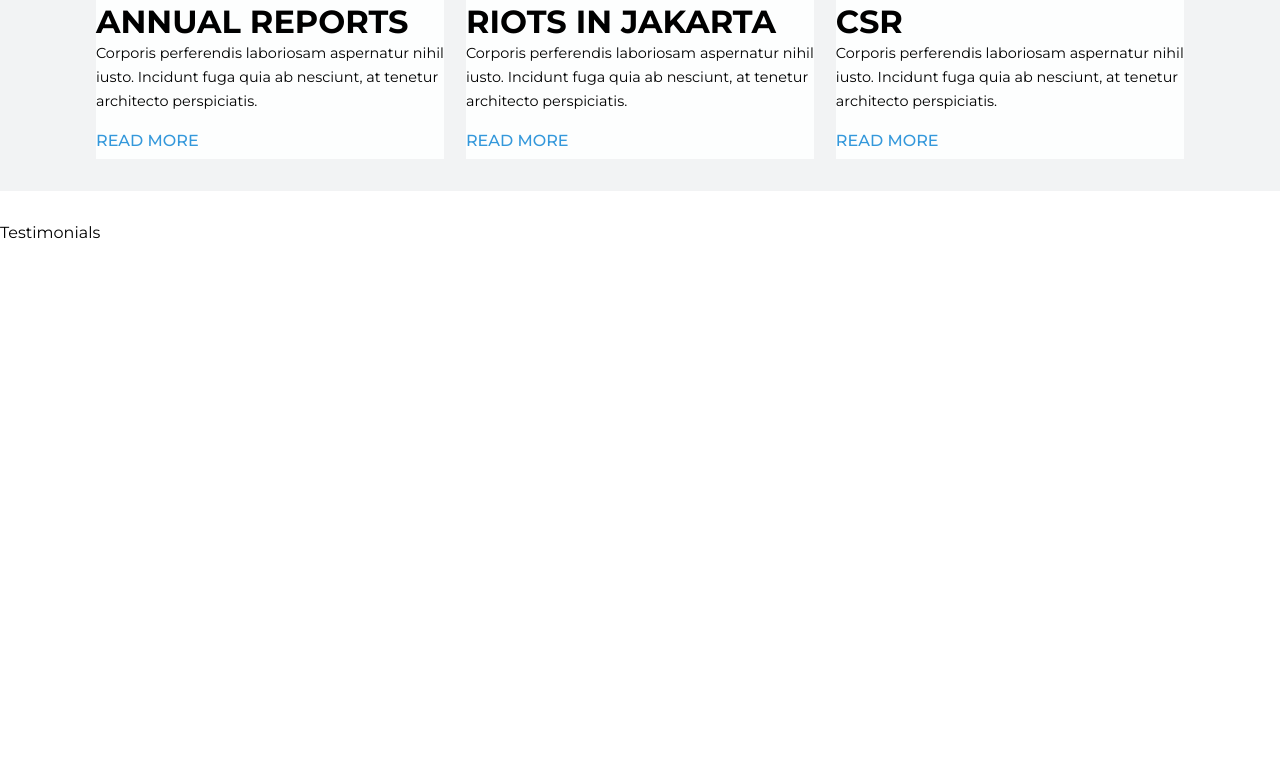
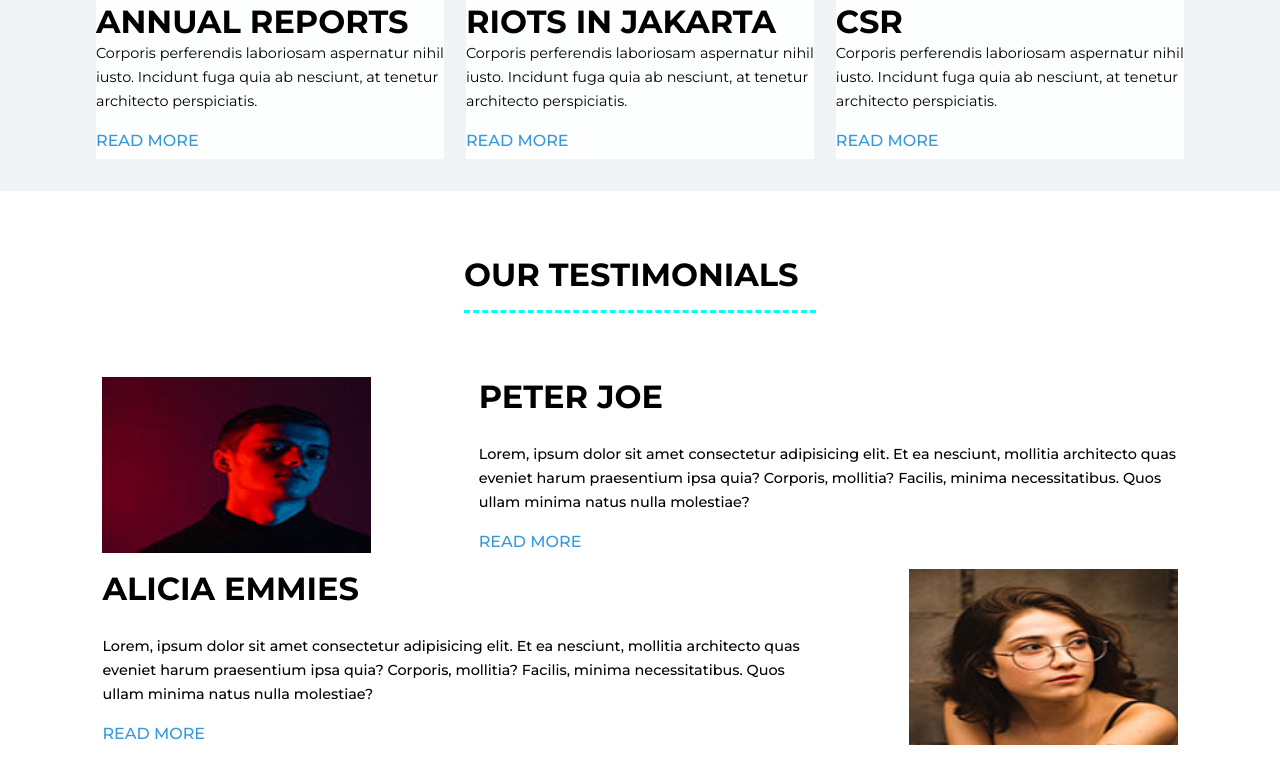
Before and after one commit to DevKay22/Design1, a React (Vite) app: page / in a window 1280 px wide. Shown: the part 5496-6257 px from the top of the page. Before the commit the page ends 5738 px from the top, so only its background shows below. Built offline with nearby package versions, Linux system fonts and the light colour scheme.

Commit message:
testimonials

```diff
--- a/src/Components/Testimonials.jsx
+++ b/src/Components/Testimonials.jsx
@@ -1,8 +1,50 @@
 import React from 'react'
-
+import '../Styles/Testimonials.css';
+import avatar2 from '../assets/Images/avatar2.jpg';
+import avatar12 from '../assets/Images/avatar12.jpg';
 const Testimonials = () => {
   return (
-    <div>Testimonials</div>
+    <div >
+      <h1 className='testiTag'>
+        OUR TESTIMONIALS
+      </h1>
+
+      <div className='testimonial'>
+          <div className='img'>
+            <img src={avatar2} alt="" />
+          </div>
+          <div className='content'>
+            <h1>
+              PETER JOE
+            </h1>
+            <p>
+              Lorem, ipsum dolor sit amet consectetur adipisicing elit. Et ea nesciunt, mollitia architecto quas eveniet harum praesentium ipsa quia? Corporis, mollitia? Facilis, minima necessitatibus. Quos ullam minima natus nulla molestiae?
+            </p>
+            <p>
+              READ MORE
+            </p>
+          </div>
+      </div>
+
+      <div className='testimonial'>
+
+      <div className='content'>
+            <h1>
+               ALICIA EMMIES
+            </h1>
+            <p>
+              Lorem, ipsum dolor sit amet consectetur adipisicing elit. Et ea nesciunt, mollitia architecto quas eveniet harum praesentium ipsa quia? Corporis, mollitia? Facilis, minima necessitatibus. Quos ullam minima natus nulla molestiae?
+            </p>
+            <p>
+              READ MORE
+            </p>
+          </div>
+          <div className='img'>
+            <img src={avatar12} alt="" />
+          </div>
+
+      </div>
+    </div>
   )
 }
 
--- a/src/Styles/Press.css
+++ b/src/Styles/Press.css
@@ -29,5 +29,5 @@
 }
 
 .pressRead{
-    color: #3498db;;
+    color: #3498db;
 }
--- a/src/Styles/Testimonials.css
+++ b/src/Styles/Testimonials.css
@@ -0,0 +1,40 @@
+
+.testiTag{
+    font-weight: 700;
+    width: 11em;
+    margin: 2em auto 2em auto;
+    padding-bottom: 0.5em;
+    border-bottom: dashed 3px #00fff3;
+}
+
+.testimonial{
+    width: 84%;
+    /* border: 1px solid red; */
+    height: 11em;
+    margin: 1em auto;
+    display: flex;
+    justify-content: space-between;
+}
+
+.img{
+    width: 25%;
+    /* border: 1px solid green; */
+}
+
+.content{
+    width: 65%;
+    /* border: 1px solid green; */
+}
+
+.content>h1{
+    margin-bottom: 0.8em;
+}
+
+.content>p{
+    font-size: 0.9em;
+}
+
+p:nth-child(3){
+    color: #3498db;
+    font-size: 1em;
+}
```
Also changed, not shown: src/assets/Images/avatar12.jpg (added), src/assets/Images/avatar2.jpg (added).
